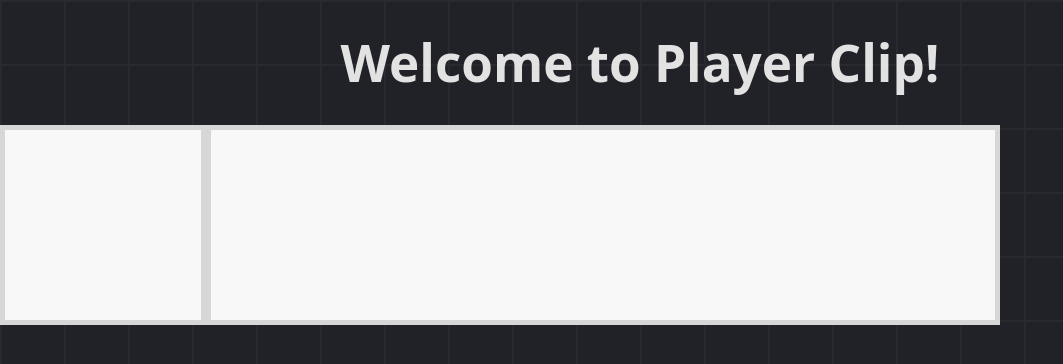
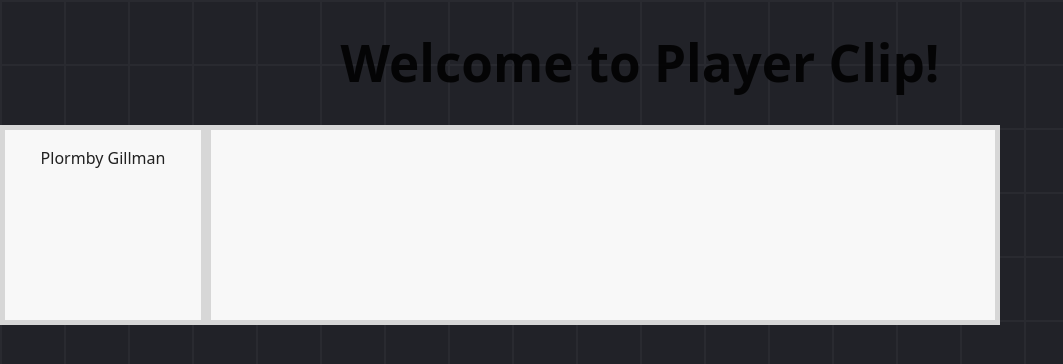
Before and after one commit to PlayerClip/PlayerClip, a React (Vite) app in the folder player-clip/: page / in a window 1280 px wide. Shown: the top 364 px of the page, without its empty margins (0-1063 px from the left). Built offline with nearby package versions, Linux system fonts and the light colour scheme.

Commit message:
Added draggable

```diff
--- a/player-clip/src/App.jsx
+++ b/player-clip/src/App.jsx
@@ -1,3 +1,5 @@
+import React from 'react';
+import Draggable from 'react-draggable';
 import './css/App.css'
 
 function App() {
@@ -5,13 +7,11 @@
   return (
     <>
     <h1> Welcome to Player Clip!</h1>
-    <div className='mainComponent'>
-
+      <div className='mainComponent'>
       <div className= 'constantView'>
+        <p>Plormby Gillman</p>
       </div>
-
       <div className= 'tabs'>
-
       </div>
     </div>
     </>
--- a/player-clip/src/css/index.css
+++ b/player-clip/src/css/index.css
@@ -4,7 +4,7 @@
   font-weight: 400;
 
   color-scheme: light dark;
-  color: rgba(255, 255, 255, 0.87);
+  color: rgba(0, 0, 0, 0.87);
   background-color:#212228;
   background-image: linear-gradient(#292a30 .1em, transparent .1em),
   linear-gradient(90deg, #292a30 .1em, transparent .1em);
@@ -22,7 +22,7 @@
   margin: 0;
   /* display: flex; */
   /* place-items: center; */
-  min-width: 320px;
+  /* min-width: 320px; */
   /* min-height: 100vh; */
 }
 
```
